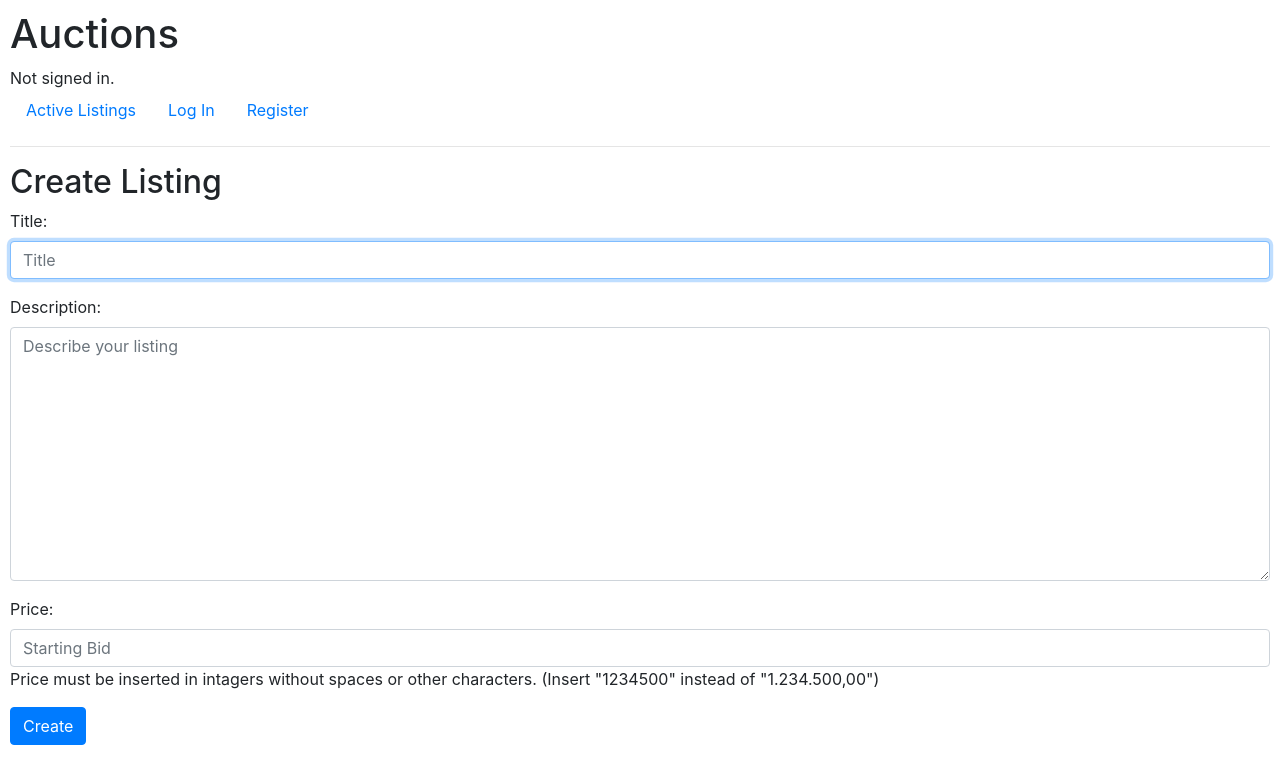
After one commit to Jetrca92/Django, a Django app: page /new_listing in a window 1280 px wide. The commit adds this page. Shown: the top 784 px of the page. Run offline with Django 4.2, Linux system fonts and the light colour scheme; some libraries are stand-ins or nearby versions.

Commit message:
Start work on new listing function

```diff
--- a/commerce/auctions/templates/auctions/layout.html
+++ b/commerce/auctions/templates/auctions/layout.html
@@ -21,6 +21,9 @@
                 <a class="nav-link" href="{% url 'index' %}">Active Listings</a>
             </li>
             {% if user.is_authenticated %}
+            <li class="nav-item">
+                <a class="nav-link" href="{% url 'new_listing' %}">Create Listing</a>
+            </li>
                 <li class="nav-item">
                     <a class="nav-link" href="{% url 'logout' %}">Log Out</a>
                 </li>
--- /dev/null
+++ b/commerce/auctions/templates/auctions/new_listing.html
@@ -0,0 +1,25 @@
+{% extends "auctions/layout.html" %}
+
+{% block body %}
+
+    <h2>Create Listing</h2>
+
+    <form action="{% url 'new_listing' %}" method="post">
+        {% csrf_token %}
+        <div class="form-group">
+            <label>Title:</label>
+            <input autofocus class="form-control" type="text" name="title" placeholder="Title">
+        </div>
+        <div class="form-group">
+            <label>Description:</label>
+            <textarea type="text" class="form-control" rows="10" name="description" placeholder="Describe your listing"></textarea>
+        </div>
+        <div class="form-group">
+            <label>Price:</label>
+            <input autofocus class="form-control" type="number" name="starting_bid" placeholder="Starting Bid">
+            <p>Price must be inserted in intagers without spaces or other characters. (Insert "1234500" instead of "1.234.500,00")
+            </p>
+        </div>
+        <input class="btn btn-primary" type="submit" value="Create">
+    </form>
+{% endblock %}
--- a/commerce/auctions/urls.py
+++ b/commerce/auctions/urls.py
@@ -6,5 +6,6 @@ urlpatterns = [
     path("", views.index, name="index"),
     path("login", views.login_view, name="login"),
     path("logout", views.logout_view, name="logout"),
-    path("register", views.register, name="register")
+    path("register", views.register, name="register"),
+    path("new_listing", views.new_listing, name="new_listing")
 ]
--- a/commerce/auctions/views.py
+++ b/commerce/auctions/views.py
@@ -61,3 +61,10 @@ def register(request):
         return HttpResponseRedirect(reverse("index"))
     else:
         return render(request, "auctions/register.html")
+
+
+def new_listing(request):
+    if request.method == "POST":
+        pass
+    else:
+        return render(request, "auctions/new_listing.html")
```
Also changed, not shown: commerce/db.sqlite3.
